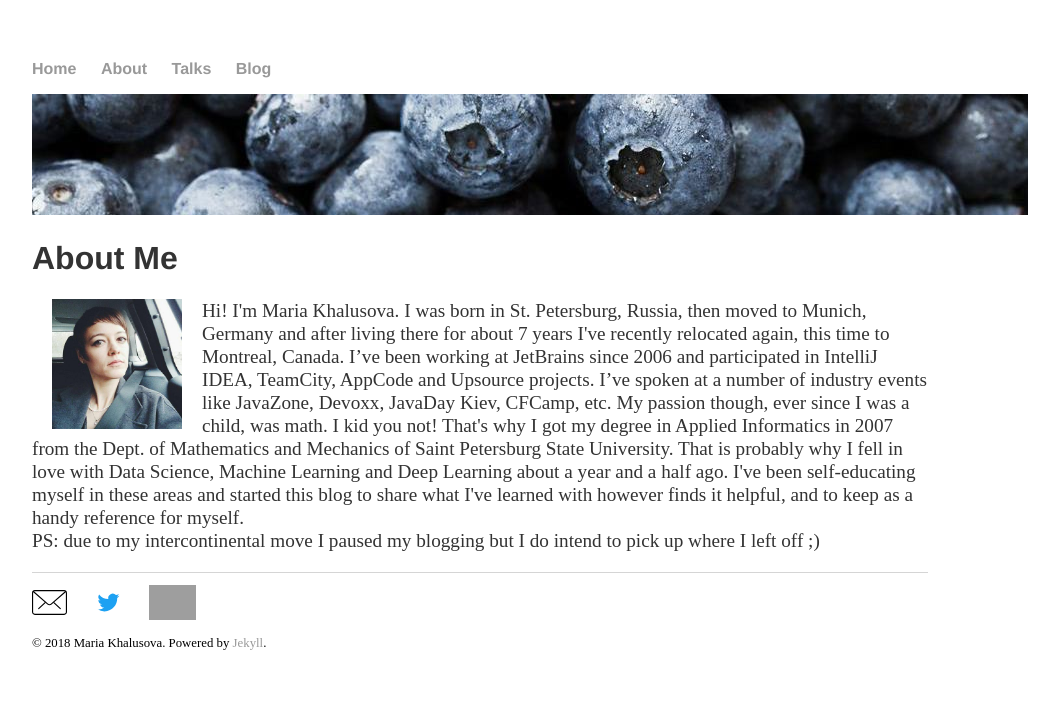
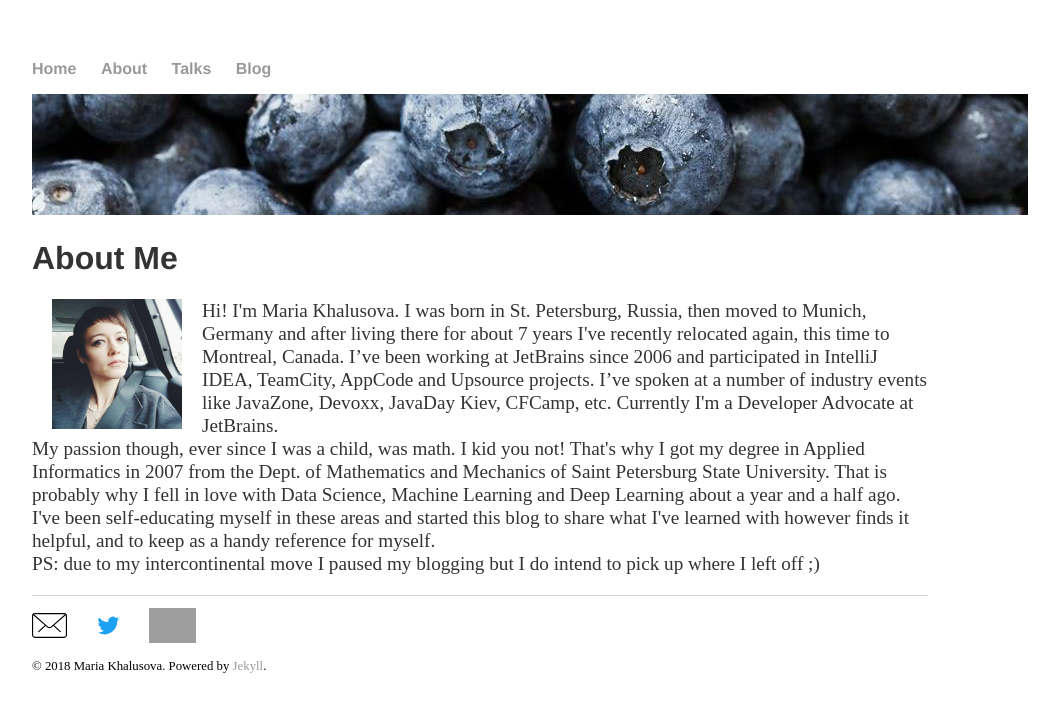
Before and after one commit to MKhalusova/MKhalusova.github.io, a Jekyll site: the page built from about/index.html, in a window 1280 px wide. Shown: the top 712 px of the page, without its empty margins (160-1219 px from the left). Built offline with Jekyll 4.4.1, drawn with Linux system fonts in a browser that asks for light colours; grey boxes are pictures that could not be loaded.

Commit message:
updated bio

```diff
--- a/about/index.html
+++ b/about/index.html
@@ -9,6 +9,8 @@ title: Maria Khalusova
         and after living there for about 7 years I've recently relocated again, this time to Montreal, Canada.
         I’ve been working at JetBrains since 2006 and participated in IntelliJ IDEA, TeamCity, AppCode and Upsource projects.
         I’ve spoken at a number of industry events like JavaZone, Devoxx, JavaDay Kiev, CFCamp, etc.
+        Currently I'm a Developer Advocate at JetBrains.
+        <br/>
         My passion though, ever since I was a child, was math. I kid you not! That's why I got my degree in Applied Informatics
         in 2007 from the Dept. of Mathematics and Mechanics of Saint Petersburg State University.
         That is probably why I fell in love with Data Science, Machine Learning and Deep Learning about a year and a half ago.
```
